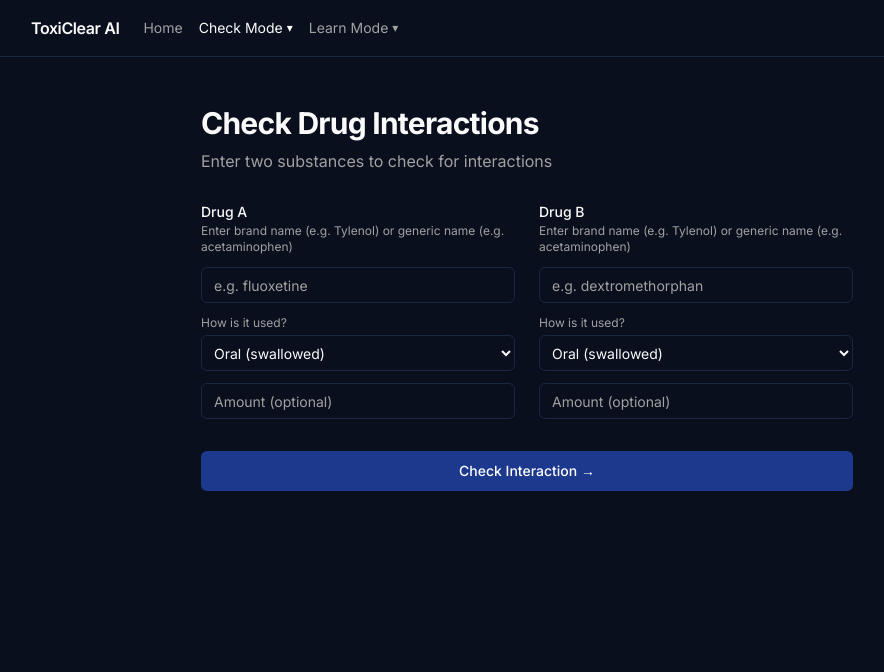
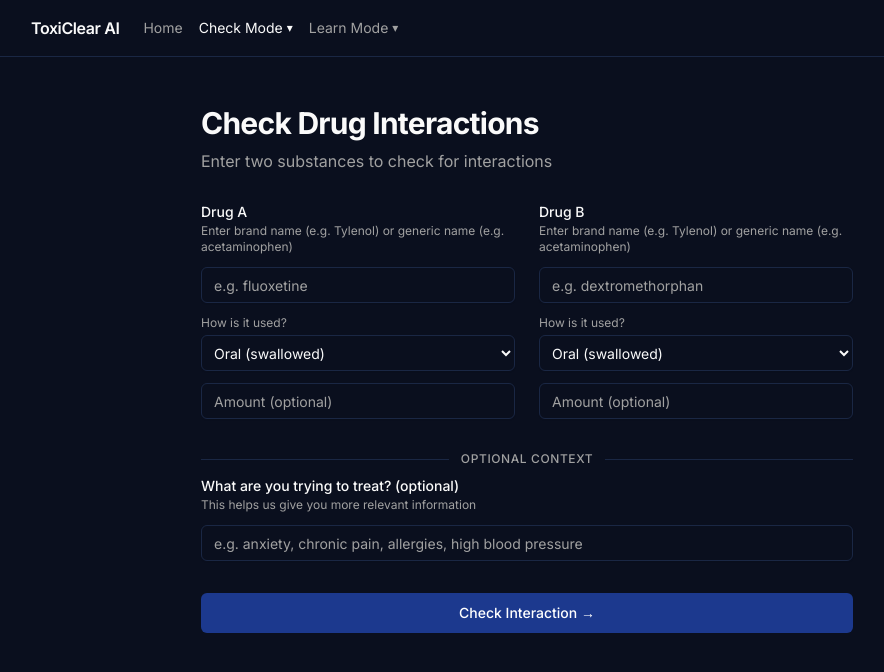
Before and after one commit to Aryesh-K/demo-app, a Next.js app: page /check/free in a window 1280 px wide. Shown: the top 672 px of the page, without its empty margins (113-997 px from the left). Built offline with nearby package versions, Linux system fonts and the light colour scheme.

Commit message:
add context for free checker

```diff
--- a/src/app/api/check-interaction/route.ts
+++ b/src/app/api/check-interaction/route.ts
@@ -9,6 +9,7 @@ interface RequestBody {
   method2: string;
   amount2?: string;
   unit2?: string;
+  treatment_context?: string;
 }
 
 interface OpenRouterResponse {
@@ -55,8 +56,17 @@ export async function POST(req: NextRequest) {
     );
   }
 
-  const { drug1, method1, amount1, unit1, drug2, method2, amount2, unit2 } =
-    body;
+  const {
+    drug1,
+    method1,
+    amount1,
+    unit1,
+    drug2,
+    method2,
+    amount2,
+    unit2,
+    treatment_context,
+  } = body;
   console.log("[check-interaction] Drugs:", drug1, "/", drug2);
 
   const drugADesc = describeDrug(drug1, method1, amount1, unit1);
@@ -66,10 +76,15 @@ export async function POST(req: NextRequest) {
     "You are a biomedical assistant that analyzes drug and substance interactions. " +
     "Always respond with valid JSON only — no markdown, no code fences, no extra text.";
 
+  const contextLine = treatment_context?.trim()
+    ? `The user is taking these substances to treat: ${treatment_context.trim()}. Factor this into your explanation where relevant.\n\n`
+    : "";
+
   const userPrompt =
     `Analyze the interaction between:\n` +
     `Drug A: ${drugADesc}\n` +
     `Drug B: ${drugBDesc}\n\n` +
+    contextLine +
     `Respond with exactly this JSON structure:\n` +
     `{\n` +
     `  "risk_level": "high" | "moderate" | "low",\n` +
--- a/src/app/check/free/page.tsx
+++ b/src/app/check/free/page.tsx
@@ -320,6 +320,7 @@ export default function CheckFree() {
   const [amountB, setAmountB] = useState("");
   const [unitA, setUnitA] = useState<Unit>("mg");
   const [unitB, setUnitB] = useState<Unit>("mg");
+  const [treatmentContext, setTreatmentContext] = useState("");
 
   const [phase, setPhase] = useState<Phase>("idle");
   const [apiResult, setApiResult] = useState<ApiResult | null>(null);
@@ -350,6 +351,7 @@ export default function CheckFree() {
         method2: methodB,
         amount2: amountB,
         unit2: unitB,
+        treatment_context: treatmentContext,
       }),
     })
       .then((r) => {
@@ -427,6 +429,31 @@ export default function CheckFree() {
         />
       </div>
 
+      {/* Optional context */}
+      <div className="flex flex-col gap-3">
+        <div className="flex items-center gap-3">
+          <hr className="flex-1 border-border" />
+          <span className="text-xs font-medium uppercase tracking-wider text-muted-foreground">
+            Optional Context
+          </span>
+          <hr className="flex-1 border-border" />
+        </div>
+        <div className="flex flex-col gap-1">
+          <Label htmlFor="treatment-context">
+            What are you trying to treat? (optional)
+          </Label>
+          <p className="text-xs text-muted-foreground">
+            This helps us give you more relevant information
+          </p>
+        </div>
+        <Input
+          id="treatment-context"
+          value={treatmentContext}
+          onChange={(e) => setTreatmentContext(e.target.value)}
+          placeholder="e.g. anxiety, chronic pain, allergies, high blood pressure"
+        />
+      </div>
+
       {/* Submit */}
       <Button
         onClick={handleSubmit}
```
